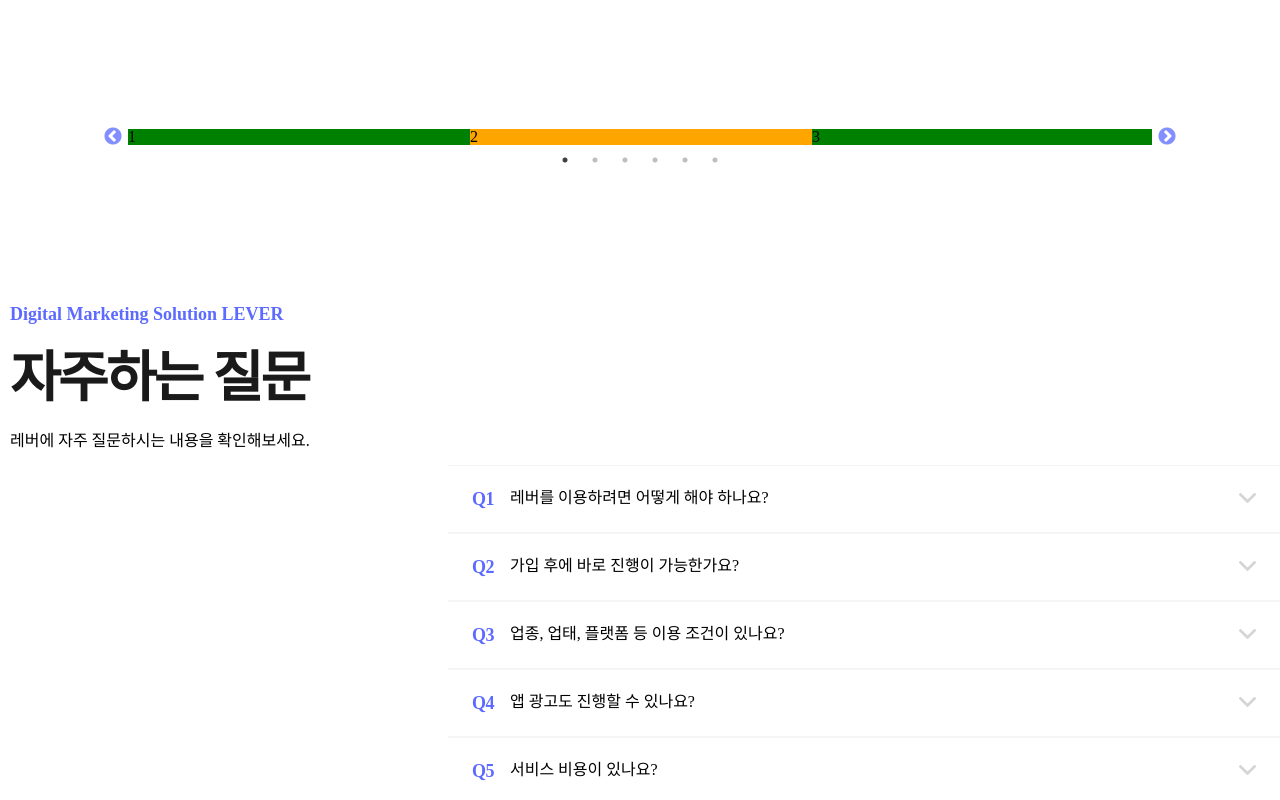
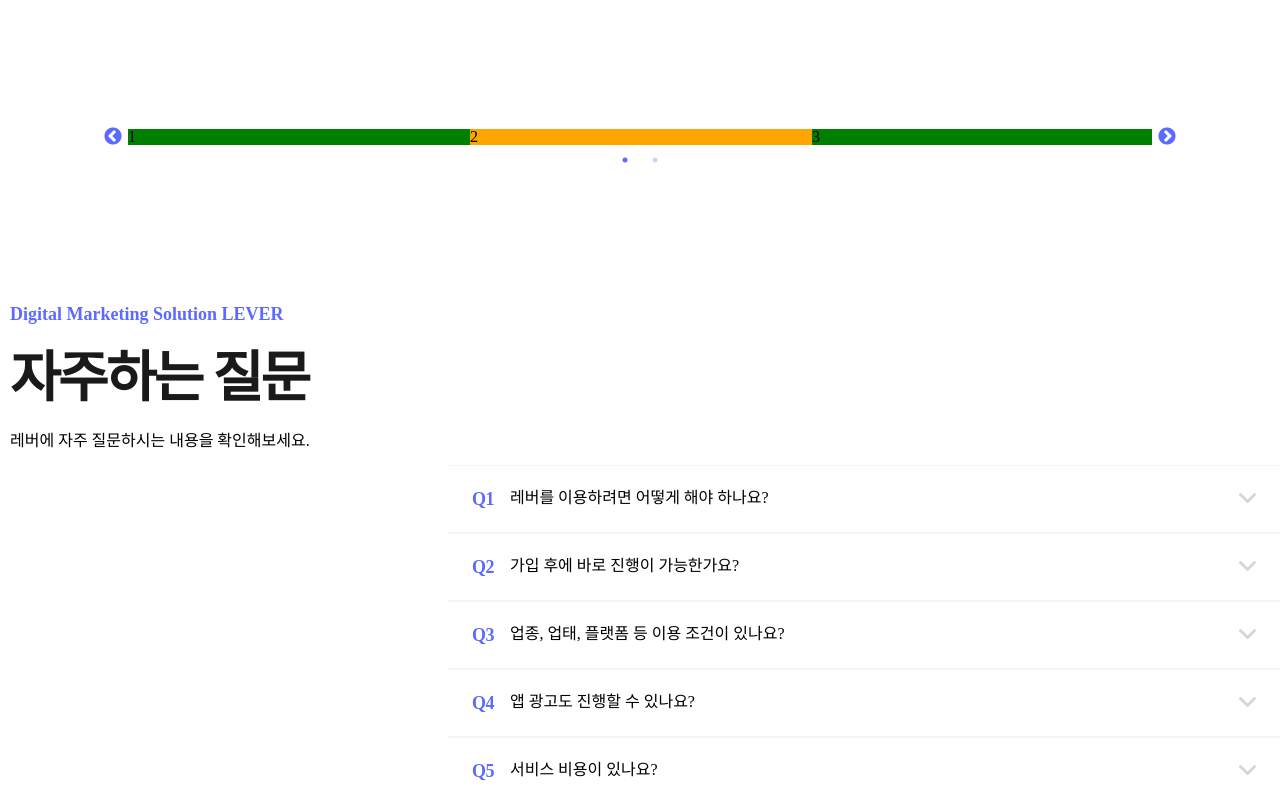
Before and after one commit to gorillaKim/react-landing-boilerplate, a Next.js app: page / in a window 1280 px wide. Shown: the part 2820-3620 px from the top of the page. Built offline with nearby package versions, Linux system fonts and the light colour scheme; a web font is replaced by a local one.

Commit message:
style: react-slider css 커스텀

```diff
--- a/src/components/Faq/index.tsx
+++ b/src/components/Faq/index.tsx
@@ -57,7 +57,7 @@
 const Faq = ({ contents }: IFaqProps): ReactElement => {
   const animation = [useScrollFadeIn('up', 1, 0), useScrollFadeIn('up', 1, 0)]
   return (
-    <div id="faq">
+    <section id="faq">
       <FaqContainer>
         <InnerLeft {...animation[0]}>
           <p>Digital Marketing Solution LEVER</p>
@@ -68,7 +68,7 @@
           <FaqList contents={contents} />
         </InnerRight>
       </FaqContainer>
-    </div>
+    </section>
   )
 }
 
--- a/src/components/KnowHow/index.tsx
+++ b/src/components/KnowHow/index.tsx
@@ -5,12 +5,12 @@
 import "slick-carousel/slick/slick-theme.css";
 
 function SimpleSlider() {
-  var settings = {
+  const settings = {
     dots: true,
     infinite: true,
     speed: 500,
     slidesToShow: 3,
-    slidesToScroll: 1
+    slidesToScroll: 3
   };
   return (
     <Slider {...settings}>
@@ -38,13 +38,25 @@
 const KnowHowSection = styled.div`
   & .slick-prev:before,
   & .slick-next:before {
-    color: var(--cornflower)
+    color: var(--cornflower);
+    opacity: 1;
+  }
+  & .slick-dots {
+    z-index: 1;
+    li.slick-active button:before {
+      opacity: 1;
+      color: var(--cornflower);
+    }
+    li button:before {
+      opacity: .3;
+      color: var(--cornflower);
+    }
   }
   & .slick-dots {
      z-index: 1;
   }
 `
-const KnowHow = () => {
+const KnowHow = (): ReactElement => {
   return (
     <KnowHowSection>
 
--- a/src/containers/knowHow/KnowHowContainer.tsx
+++ b/src/containers/knowHow/KnowHowContainer.tsx
@@ -1,7 +1,7 @@
-import React, { FC } from 'react';
+import React, {FC, ReactElement} from 'react';
 import KnowHow from "../../components/KnowHow";
 
-const KnowHowContainer = () => {
+const KnowHowContainer = (): ReactElement => {
   return(
     <KnowHow/>
   )
```
